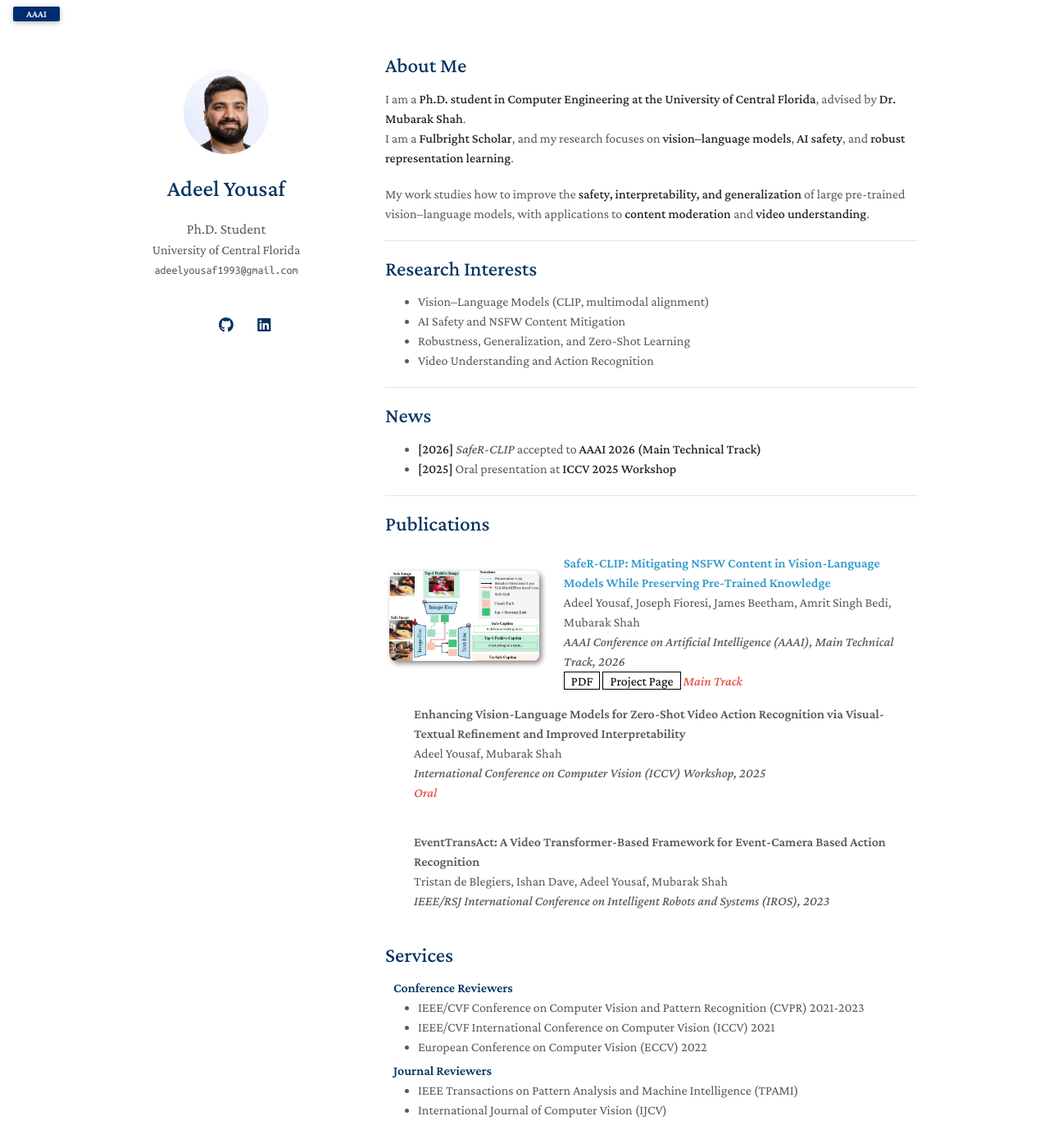
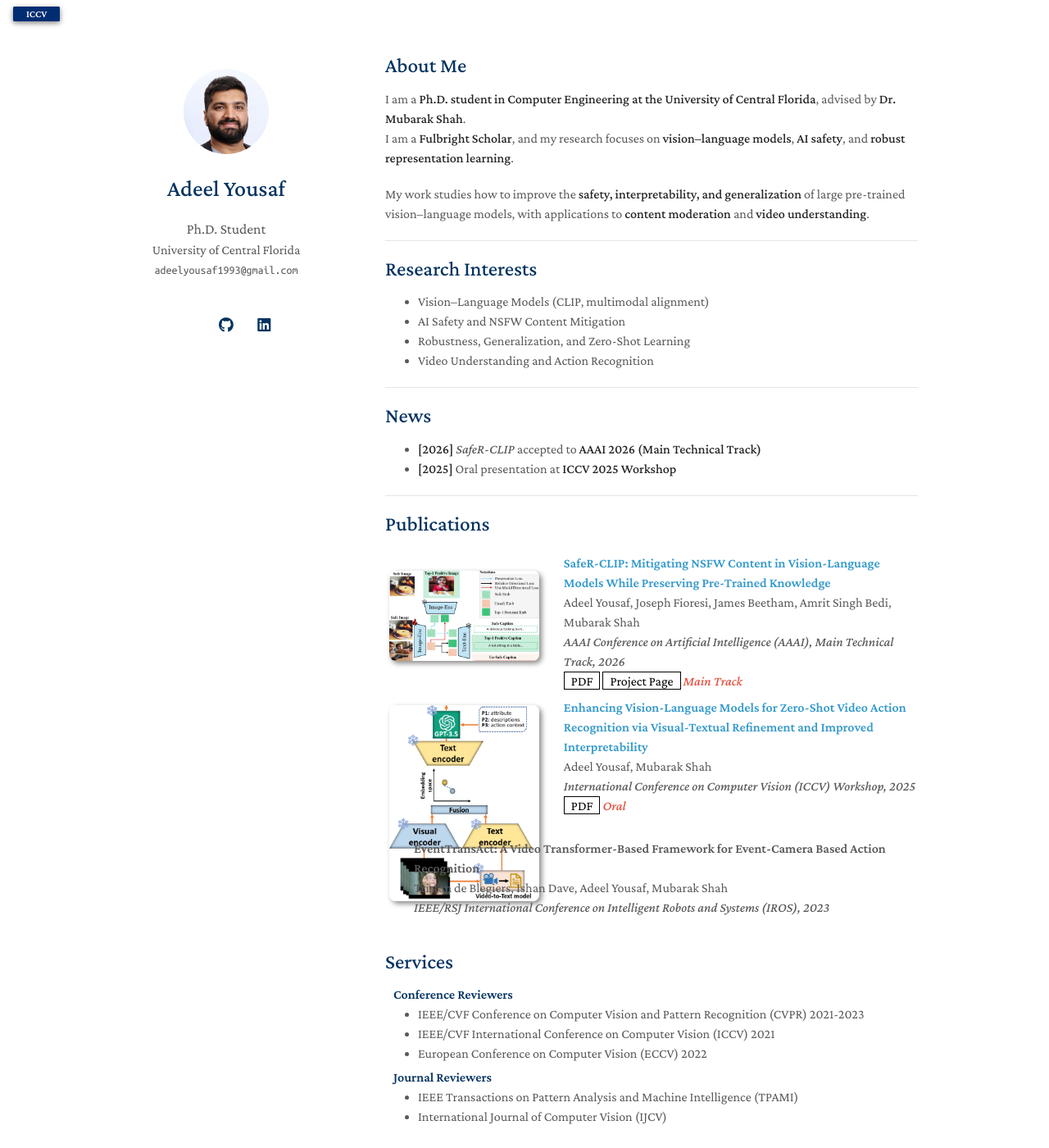
Before and after one commit to Adeelyousaf/Adeelyousaf.github.io, a Jekyll site: the page built from index.md, in a window 1280 px wide and 1400 px high. Shown: the whole window at 82% size. Built offline with Jekyll 4.4.1, drawn with Linux system fonts in a browser that asks for light colours; a style sheet for code colours, icons or effects is not loaded; our own code applies the rules of GitHub Pages for plain Markdown files.

Commit message:
Update publication details for ICCV 2025
Added image and PDF link for ICCV 2025 publication.

```diff
--- a/_data/publications.yml
+++ b/_data/publications.yml
@@ -13,7 +13,10 @@ main:
     authors: "Adeel Yousaf, Mubarak Shah"
     conference: "International Conference on Computer Vision (ICCV) Workshop, 2025"
     conference_short: "ICCV"
+    image: "assets/img/iccv25.png"
+    pdf: "https://openaccess.thecvf.com/content/ICCV2025W/STREAM/papers/Yousaf_Enhancing_Vision-Language_Models_for_Zero-Shot_Video_Action_Recognition_via_Visual-Textual_ICCVW_2025_paper.pdf"
     notes: "Oral"
+
 
   - title: "EventTransAct: A Video Transformer-Based Framework for Event-Camera Based Action Recognition"
     authors: "Tristan de Blegiers, Ishan Dave, Adeel Yousaf, Mubarak Shah"
```
